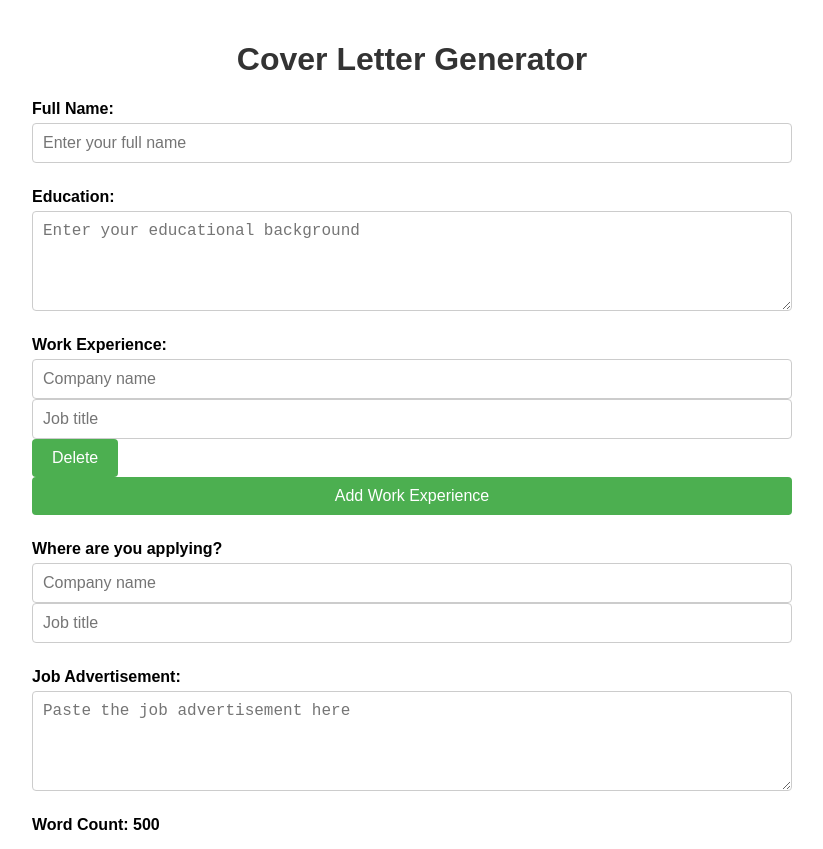
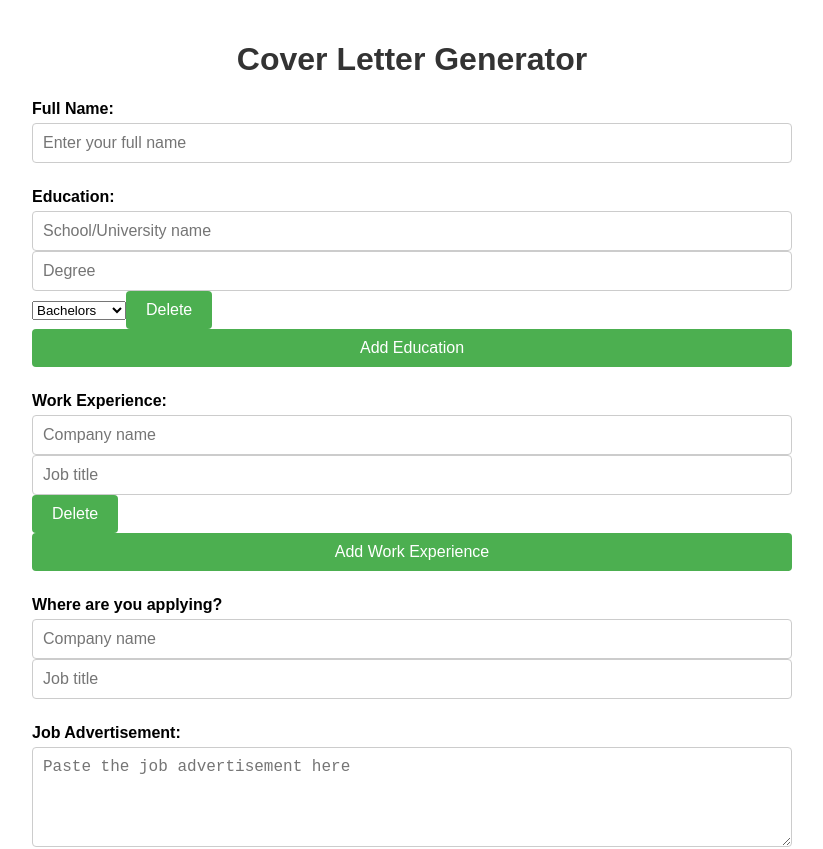
Before and after one commit to andregranberg/resumeAI, a React (Create React App) app: page / in a window 1280 px wide. Shown: the top 849 px of the page, without its empty margins (228-1051 px from the left). Built offline with nearby package versions, Linux system fonts and the light colour scheme; what ollama would draw is missing.

Commit message:
add education level selector and split up to be able to say what school as well as degree title you have

```diff
--- a/src/App.js
+++ b/src/App.js
@@ -4,9 +4,14 @@ import './App.css';
 
 const ollama = new Ollama({ host: 'http://127.0.0.1:11434' });
 
+const degreeOptions = ["PhD", "Masters", "Bachelors", "High School"];
+
 function App() {
   const [name, setName] = useState(() => localStorage.getItem('name') || '');
-  const [education, setEducation] = useState(() => localStorage.getItem('education') || '');
+  const [educations, setEducations] = useState(() => {
+    const savedEducations = localStorage.getItem('educations');
+    return savedEducations ? JSON.parse(savedEducations) : [{ school: '', degree: '', level: 'Bachelors' }];
+  });
   const [workExperiences, setWorkExperiences] = useState(() => {
     const savedExperiences = localStorage.getItem('workExperiences');
     return savedExperiences ? JSON.parse(savedExperiences) : [{ company: '', title: '' }];
@@ -22,13 +27,28 @@ function App() {
 
   useEffect(() => {
     localStorage.setItem('name', name);
-    localStorage.setItem('education', education);
+    localStorage.setItem('educations', JSON.stringify(educations));
     localStorage.setItem('workExperiences', JSON.stringify(workExperiences));
     localStorage.setItem('applyingCompany', applyingCompany);
     localStorage.setItem('applyingTitle', applyingTitle);
     localStorage.setItem('jobAd', jobAd);
     localStorage.setItem('wordCount', wordCount.toString());
-  }, [name, education, workExperiences, applyingCompany, applyingTitle, jobAd, wordCount]);
+  }, [name, educations, workExperiences, applyingCompany, applyingTitle, jobAd, wordCount]);
+
+  const addEducation = () => {
+    setEducations([...educations, { school: '', degree: '', level: 'Bachelors' }]);
+  };
+
+  const removeEducation = (index) => {
+    const newEducations = educations.filter((_, i) => i !== index);
+    setEducations(newEducations);
+  };
+
+  const updateEducation = (index, field, value) => {
+    const newEducations = [...educations];
+    newEducations[index][field] = value;
+    setEducations(newEducations);
+  };
 
   const addWorkExperience = () => {
     setWorkExperiences([...workExperiences, { company: '', title: '' }]);
@@ -47,6 +67,9 @@ function App() {
 
   const generateCoverLetter = async () => {
     setIsLoading(true);
+    const educationString = educations
+      .map(edu => `I have a ${edu.level} from ${edu.school} in ${edu.degree}.`)
+      .join('\n');
     const experienceString = workExperiences
       .map((exp, index) => `Experience ${index + 1}: ${exp.company} - ${exp.title}`)
       .join('\n');
@@ -54,7 +77,8 @@ function App() {
     const prompt = `Your job is to create a personalized cover letter for this person applying for the specified job.
 
     Name: ${name}
-    Education: ${education}
+    Education:
+    ${educationString}
     Work Experience:
     ${experienceString}
     Applying for:
@@ -113,13 +137,33 @@ function App() {
           />
         </div>
         <div className="input-group">
-          <label htmlFor="education">Education:</label>
-          <textarea
-            id="education"
-            value={education}
-            onChange={(e) => setEducation(e.target.value)}
-            placeholder="Enter your educational background"
-          />
+          <label>Education:</label>
+          {educations.map((edu, index) => (
+            <div key={index} className="education-entry">
+              <input
+                type="text"
+                value={edu.school}
+                onChange={(e) => updateEducation(index, 'school', e.target.value)}
+                placeholder="School/University name"
+              />
+              <input
+                type="text"
+                value={edu.degree}
+                onChange={(e) => updateEducation(index, 'degree', e.target.value)}
+                placeholder="Degree"
+              />
+              <select
+                value={edu.level}
+                onChange={(e) => updateEducation(index, 'level', e.target.value)}
+              >
+                {degreeOptions.map(option => (
+                  <option key={option} value={option}>{option}</option>
+                ))}
+              </select>
+              <button onClick={() => removeEducation(index)}>Delete</button>
+            </div>
+          ))}
+          <button onClick={addEducation}>Add Education</button>
         </div>
         <div className="input-group">
           <label>Work Experience:</label>
```
